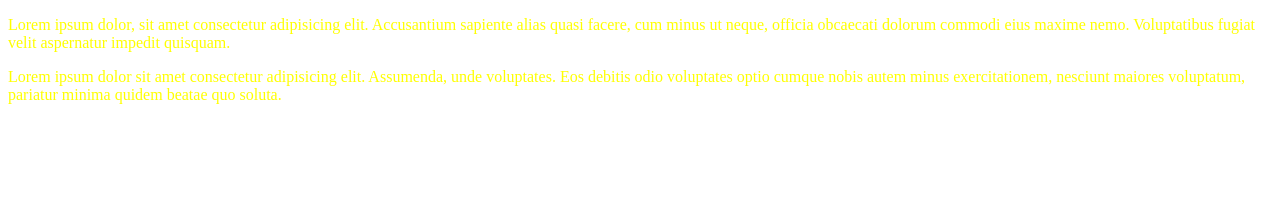
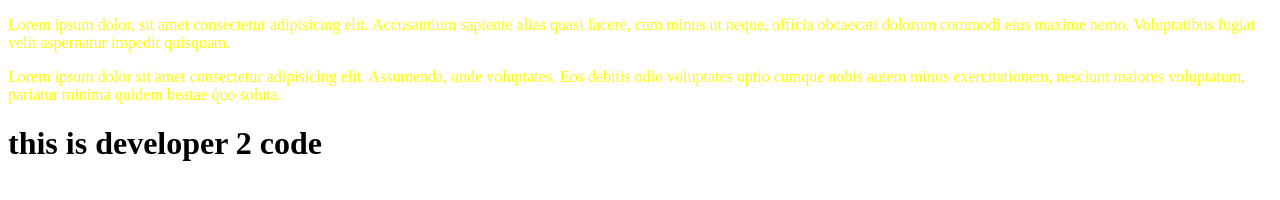
Before and after one commit to ScorpioMysterious13/second-project, a plain HTML site: page index.html in a window 1280 px wide. Drawn offline with Linux system fonts and the light colour scheme.

Commit message:
this is developer 2 code

```diff
--- a/index.html
+++ b/index.html
@@ -9,5 +9,6 @@
 <body>
     <p>Lorem ipsum dolor, sit amet consectetur adipisicing elit. Accusantium sapiente alias quasi facere, cum minus ut neque, officia obcaecati dolorum commodi eius maxime nemo. Voluptatibus fugiat velit aspernatur impedit quisquam.</p>
     <p>Lorem ipsum dolor sit amet consectetur adipisicing elit. Assumenda, unde voluptates. Eos debitis odio voluptates optio cumque nobis autem minus exercitationem, nesciunt maiores voluptatum, pariatur minima quidem beatae quo soluta.</p>
+    <h1>this is developer 2 code</h1>
 </body>
 </html>
```
